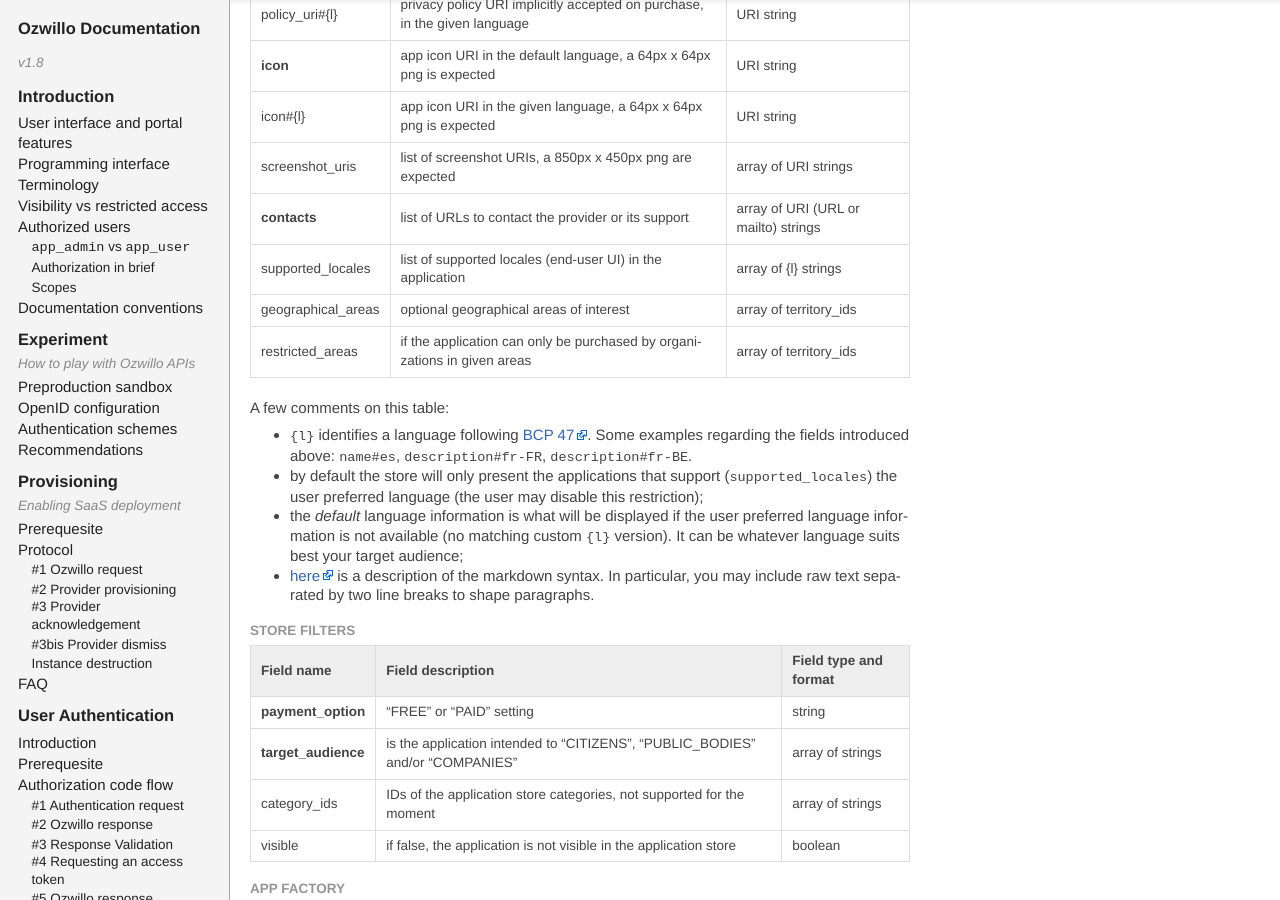
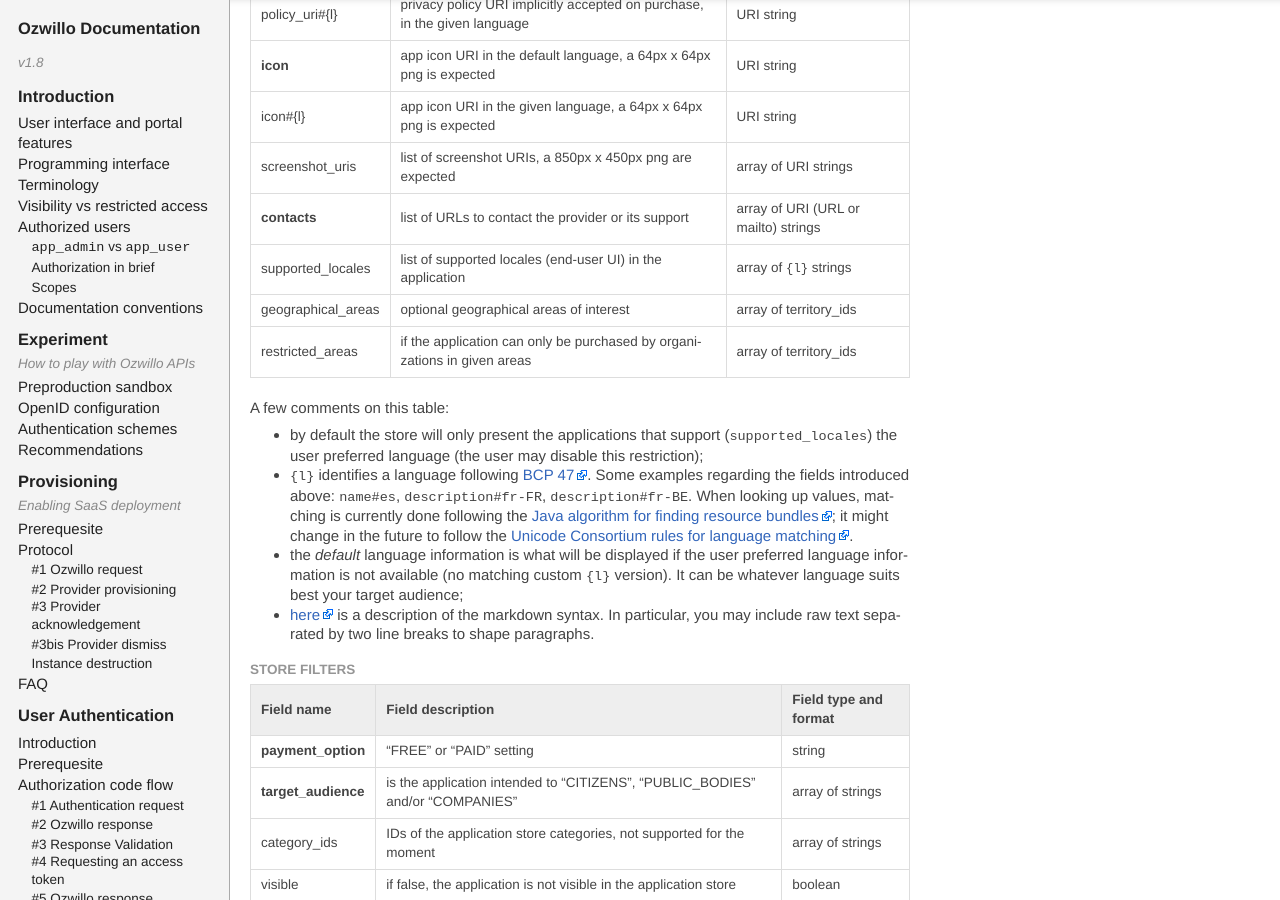
Before and after one commit to ozwillo/ozwillo-doc, a Jekyll site: the page built from index.html, in a window 1280 px wide and 900 px high, scrolled down 7830 px. Built offline with Jekyll 4.4.1, drawn with Linux system fonts in a browser that asks for light colours; nearby versions of some CDN libraries; library files that are not in the unit come from our copies.

Commit message:
Talk about language matching for localizable properties

```diff
--- a/_includes/3-provisioning.md
+++ b/_includes/3-provisioning.md
@@ -35,14 +35,14 @@ Thus the following information is needed to have a well described *and* installa
 | icon#{l} | app icon URI in the given language, a 64px x 64px png is expected | URI string |
 | screenshot_uris | list of screenshot URIs, a 850px x 450px png are expected | array of URI strings |
 | **contacts** | list of URLs to contact the provider or its support | array of URI (URL or mailto) strings |
-| supported_locales | list of supported locales (end-user UI) in the application | array of {l} strings |
+| supported_locales | list of supported locales (end-user UI) in the application | array of `{l}` strings |
 | geographical_areas | optional geographical areas of interest | array of territory_ids |
 | restricted_areas | if the application can only be purchased by organizations in given areas | array of territory_ids |
 
 A few comments on this table:
 
-- `{l}` identifies a language following <a href="https://tools.ietf.org/html/bcp47" target="_blank">BCP 47</a>. Some examples regarding the fields introduced above: `name#es`, `description#fr-FR`, `description#fr-BE`.
 - by default the store will only present the applications that support (`supported_locales`) the user preferred language (the user may disable this restriction);
+- `{l}` identifies a language following <a href="https://tools.ietf.org/html/bcp47" target="_blank">BCP 47</a>. Some examples regarding the fields introduced above: `name#es`, `description#fr-FR`, `description#fr-BE`. When looking up values, matching is currently done following the <a href="https://docs.oracle.com/javase/7/docs/api/java/util/ResourceBundle.Control.html#getCandidateLocales(java.lang.String,%20java.util.Locale)" target="_blank">Java algorithm for finding resource bundles</a>; it might change in the future to follow the <a href="http://www.unicode.org/reports/tr35/#LanguageMatching" target="_blank">Unicode Consortium rules for language matching</a>.
 - the *default* language information is what will be displayed if the user preferred language information is not available (no matching custom `{l}` version). It can be whatever language suits best your target audience;
 - <a href="http://daringfireball.net/projects/markdown/syntax" target="_blank">here</a> is a description of the markdown syntax. In particular, you may include raw text separated by two line breaks to shape paragraphs.
 
```
